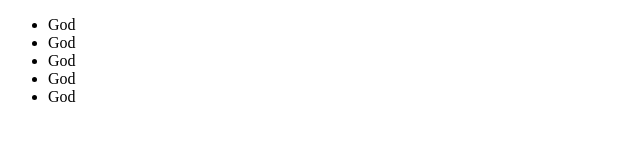
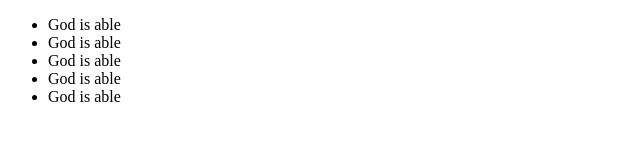
Before and after one commit to david-31atak/Practice-repo, a plain HTML site: page index.html in a window 1280 px wide. Shown: the whole page, without its empty margins (0-640 px from the left). Drawn offline with Linux system fonts and the light colour scheme.

Commit message:
Update index.html

```diff
--- a/index.html
+++ b/index.html
@@ -8,11 +8,11 @@
   <body>
     <div>
       <ul>
-        <li>God</li>
-        <li>God</li>
-        <li>God</li>
-        <li>God</li>
-        <li>God</li>
+        <li>God is able</li>
+        <li>God is able</li>
+        <li>God is able</li>
+        <li>God is able</li>
+        <li>God is able</li>
       </ul>
     </div>
   </body>
```
